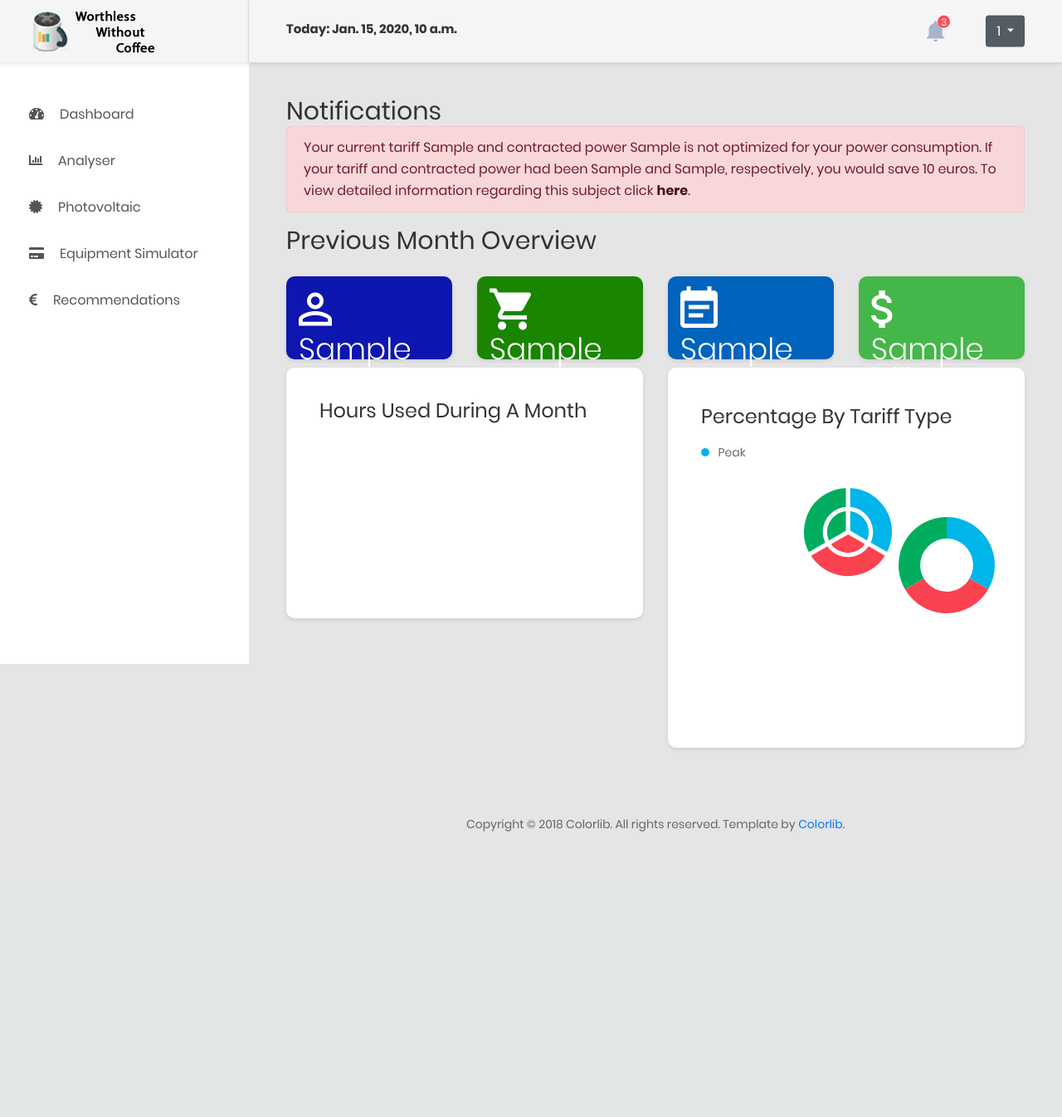
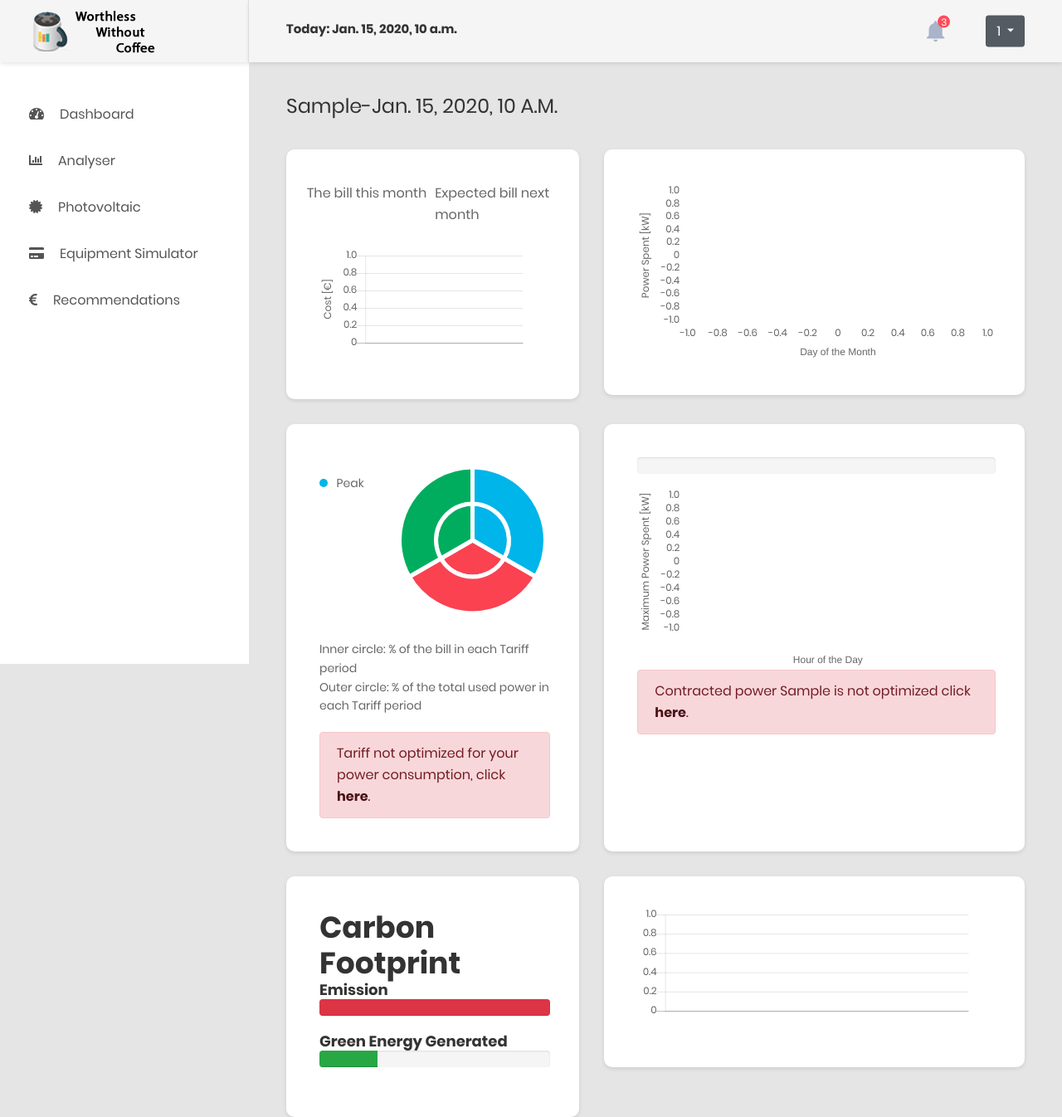
Before and after one commit to energy-army-knife/hack-the-electron-a, a Django app: template webapp/template/CoolAdmin/index.html in a window 1280 px wide. Shown: the whole page at 83% size. Before the commit the page ends 1002 px from the top, so only its background shows below. Run offline with Django 3.2, Linux system fonts and the light colour scheme; the template is opened without the code that fills it: most values are stand-ins (such as "Sample title", 1, 10 or a date in 2020); a map, chart or similar area stays blank; parts of the project's set-up code (start-up, migrations or seed data) failed here and were passed over; some libraries are stand-ins or nearby versions.

Commit message:
Improved UI.

```diff
--- a/webapp/template/CoolAdmin/contract_subscription.html
+++ b/webapp/template/CoolAdmin/contract_subscription.html
@@ -88,7 +88,7 @@
                   <div class="card-body">
                     <h1 class="title-price">{{ small_adjustment_price }} <span class="price-label">€/year</span> </h1>
                     <p class="card-text">This contracted power is bellow the maximum registered in two years. Besides you
-                    only surpass the limit {{percentil_small_adjustment}} of the times! Do your think you change you habits and save money?</p>
+                    only surpass the limit {{percentil_small_adjustment}}% of the times! Do your think you can change you habits and save money?</p>
                   </div>
                 </div>
             {% endif %}
@@ -98,7 +98,7 @@
                       <div class="card-body">
                         <h1 class="title-price">{{ medium_adjustment_price }} <span class="price-label">€/year</span> </h1>
                         <p class="card-text">With a little bit more effort you can lower your bill! Currently you cross the
-                            limit {{percentil_some_adjustments }} , are you willing to change tour routine to save money?</p>
+                            limit {{percentil_some_adjustments }}%, are you willing to change tour routine to save money?</p>
                       </div>
                     </div>
 
--- a/webapp/template/CoolAdmin/index.html
+++ b/webapp/template/CoolAdmin/index.html
@@ -6,15 +6,89 @@
         var percentage_last_month_peak = {{ percentage_last_month_peak }};
         var percentage_last_month_off_peak = {{ percentage_last_month_off_peak }};
 
-        var power_spent_by_hours = JSON.parse("{{ power_spent_by_hours }}");
-        var power_spent_by_hours_label= JSON.parse("{{ power_spent_by_hours_label }}");
+        var power_spent_by_hours = {{ power_spent_by_hours|safe }};
+        var power_spent_by_hours_label= {{ power_spent_by_hours_label|safe }};
         var percentage_last_month_super_off_peak = {{ percentage_last_month_super_off_peak }};
 
         var percentage_last_month_peak_cost = {{ percentage_last_month_peak_cost }};
         var percentage_last_month_off_peak_cost = {{ percentage_last_month_off_peak_cost }};
         var percentage_last_month_super_off_peak_cost = {{ percentage_last_month_super_off_peak_cost }};
 
+        var power_loader_meter_hours_max = {{ power_loader_meter_hours_max|safe }};
+
+        var bar_plot_values = {{ bar_plot_values|safe }};
+        var bar_plot_labels = {{ bar_plot_labels|safe }};
+
+        var appliances_label = {{ appliances_label|safe }};
+        var appliances_data = {{ appliances_data|safe }};
+
+        var datasets_overview = {{ datasets_overview|safe }};
+
+        var datasets_overview_month = [];
+
+        var i;
+
+        for (var j=0; j<datasets_overview.length; j++) {
+            var data = [];
+            for (i = 0; i < datasets_overview[j]["x"].length; i++) {
+            data.push({x: datasets_overview[j]["x"][i], y: datasets_overview[j]["y"][i]})
+          }
+            if (datasets_overview[j]["doted"] == "true") {
+                datasets_overview_month.push({
+                    data: data,
+                    label: datasets_overview[j]["label"],
+                    borderColor: datasets_overview[j]["color"],
+                    backgroundColor: 'transparent',
+                    borderDash: [5, 5],
+                    borderWidth: 3.5,
+                    pointStyle: 'circle',
+                    pointRadius: 0,
+                    pointBorderColor: 'transparent',
+                    pointBackgroundColor: datasets_overview[j]["color"],
+                });
+            }
+            else {
+                datasets_overview_month.push({
+                    data: data,
+                    label: datasets_overview[j]["label"],
+                    borderColor: datasets_overview[j]["color"],
+                    backgroundColor: 'transparent',
+                    borderWidth: 3.5,
+                    pointStyle: 'circle',
+                    pointRadius: 0,
+                    pointBorderColor: 'transparent',
+                    pointBackgroundColor: datasets_overview[j]["color"],
+                });
+            }
+        }
+
+
     </script>
+
+    <style>
+        .center-div{
+            margin: 0;
+            position: absolute;
+            top: 50%;
+            left: 50%;
+            transform: translate(-50%, -50%);
+        }
+        .plot-position{
+            margin: 0;
+            position: static;
+            bottom: 20%;
+        }
+        .alert-position{
+            margin: 0;
+            position: static;
+            bottom: 10%;
+        }
+        .box-image-alert-bill{
+            padding-right: 10px;
+            height: 20px;
+            padding-left: 10px;
+        }
+    </style>
 {% endblock %}
 
 
@@ -23,129 +97,66 @@
 <!-- MAIN CONTENT-->
 <div class="main-content">
     <div class="section__content section__content--p30">
-        <div class="container-fluid">
+        <div class="container-fluid" >
+            <h3 class="title-2 m-b-40">{{ start_month }}-{{ today }}</h3>
+
+            <div>
+                <div class="row m-b-30">
+                    <div class="col-5">
+                        <div class="au-card"  style="height: 100%">
+                            <div class="au-card-inner">
+                                <div class="row m-b-30">
+                                    <div class="col-6">
                                         <div class="row">
-                <div class="col-md-12">
-                    <div class="overview-wrap">
-                        <h2 class="title-1">Notifications</h2>
+                                            <p>The bill this month</p>
+                                            {% if bar_plot_values.0 < bar_plot_values.1%}
+                                                <img class="box-image-alert-bill" src="{% static "images/icon/up.png" %}" alt="Billing is higher">
+                                                <h3 style="color: #ff1a00">{{ percentage_bill.0 }}%</h3>
+                                            {% elif bar_plot_values.0 > bar_plot_values.1%}
+                                                <img class="box-image-alert-bill" src="{% static "images/icon/down.png" %}" alt="Billing is lower">
+                                                <h3 style="color: #00a102">{{ percentage_bill.0 }}%</h3>
+                                            {% endif %}
+                                        </div>
+                                    </div>
+                                    <div class="col-6">
+                                        <div class="row">
+                                            <p>Expected bill next month</p>
+                                             {% if bar_plot_values.1 < bar_plot_values.2%}
+                                                <img class="box-image-alert-bill" src="{% static "images/icon/up.png" %}" alt="Billing is higher">
+                                                <h3 style="color: #ff1a00">{{ percentage_bill.1 }}%</h3>
+                                            {% elif bar_plot_values.1 > bar_plot_values.2%}
+                                                <img class="box-image-alert-bill" src="{% static "images/icon/down.png" %}" alt="Billing is lower">
+                                                <h3 style="color: #00a102">{{ percentage_bill.1 }}%</h3>
+                                            {% endif %}
+                                        </div>
+                                    </div>
+
+
+                                </div>
+
+
+                                <canvas id="barChart"></canvas>
+
                             </div>
                         </div>
                     </div>
-            {% if current_tariff != best_tariff and  contracted_power != best_contracted_power%}
-                <div class="alert alert-danger" role="alert">
-                  Your current tariff {{ current_tariff }} and contracted power {{ contracted_power }} is not optimized for your
-                    power consumption. If your tariff and contracted power had been {{ best_tariff }} and
-                    {{ contracted_power }}, respectively, you would save {{ tariff_savings }} euros. To view detailed information
-                    regarding this subject click <a href="#" class="alert-link">here</a>.
-                </div>
-
-            {% elif current_tariff != best_tariff %}
-                <div class="alert alert-danger" role="alert">
-                  Your current tariff {{ contracted_power }} is not optimized for your power consumption, it should be {{ best_tariff }}.
-                     To view detailed information regarding this subject click <a href="#" class="alert-link">here</a>.
-                </div>
-            {% elif contracted_power != best_contracted_power %}
-                <div class="alert alert-danger" role="alert">
-                  Your current contracted power {{ contracted_power }} is not optimized for your power consumption, it should be {{ best_contracted_power }}.
-                     To view detailed information regarding this subject click <a href="#" class="alert-link">here</a>.
-                </div>
-            {% endif %}
-
-            {% if billing_period_month_last_year < billing_period_month%}
-                <div class="alert alert-danger" role="alert">
-                  You are expending more this month than in same period last year! Your current bill is
-                    {{ billing_period_month }}€ and in the same period last year was {{ billing_period_month_last_year }}€.
-                </div>
-            {% elif billing_period_month_last_year > billing_period_month %}
-                <div class="alert alert-success" role="alert">
-                  Congratulations! You are expending less this month than in same period last year! Your current bill is
-                    {{ billing_period_month }}€ and in the same period last year was {{ billing_period_month_last_year }}€.
-                </div>
-            {% endif %}
-            <div class="row">
-                <div class="col-md-12">
-                    <div class="overview-wrap">
-                        <h2 class="title-1">Previous Month Overview</h2>
-                    </div>
-                </div>
-            </div>
-            <div class="row m-t-25">
-                <div class="col-sm-6 col-lg-3">
-                    <div class="overview-item overview-item--c1">
-                        <div class="overview__inner">
-                            <div class="overview-box clearfix">
-                                <div class="icon">
-                                    <i class="zmdi zmdi-account-o"></i>
-                                </div><br>
-                                <div class="text">
-                                    <h2>{{ contracted_power }}</h2>
-                                    <span>Contracted Power</span>
+                    <div class="col-7">
+                        <div class="au-card">
+                            <div class="au-card-inner">
+                                <canvas id="overview-month-chart"></canvas>
                             </div>
                         </div>
                     </div>
                 </div>
             </div>
-                <div class="col-sm-6 col-lg-3">
-                    <div class="overview-item overview-item--c2">
-                        <div class="overview__inner">
-                            <div class="overview-box clearfix">
-                                <div class="icon">
-                                    <i class="zmdi zmdi-shopping-cart"></i>
-                                </div><br>
-                                <div class="text">
-                                    <h2>{{ peak_load }}</h2>
-                                    <span>Peak load</span>
-                                </div>
-                            </div>
-                        </div>
-                    </div>
-                </div>
-                <div class="col-sm-6 col-lg-3">
-                    <div class="overview-item overview-item--c3">
-                        <div class="overview__inner">
-                            <div class="overview-box clearfix">
-                                <div class="icon">
-                                    <i class="zmdi zmdi-calendar-note"></i>
-                                </div><br>
-                                <div class="text">
-                                    <h2>{{ mean_load }}</h2>
-                                    <span>mean load</span>
-                                </div>
-                            </div>
-                        </div>
-                    </div>
-                </div>
-                <div class="col-sm-6 col-lg-3">
-                    <div class="overview-item overview-item--c4">
-                        <div class="overview__inner">
-                            <div class="overview-box clearfix">
-                                <div class="icon">
-                                    <i class="zmdi zmdi-money"></i>
-                                </div><br>
-                                <div class="text">
-                                    <h2>{{ bill }}€</h2>
-                                    <span>current bill</span>
-                                </div>
-                            </div>
-                        </div>
-                    </div>
-                </div>
-            </div>
-            <div class="row">
-                <div class="col-lg-6">
-                    <div class="au-card m-b-30">
-                        <div class="au-card-inner">
-                            <h3 class="title-2 m-b-40">Hours used during a month</h3>
-                            <canvas id="team-chart"></canvas>
-                        </div>
-                    </div>
-                </div>
-                <div class="col-lg-6">
-                    <div class="au-card chart-percent-card">
-                        <div class="au-card-inner">
-                            <h3 class="title-2 tm-b-5">Percentage by tariff type</h3>
+            <div class="row m-b-30">
+                <div class="col-5">
+                    <div class="au-card" style="height: 100%">
+                        <div class="au-card-inner" style="height: 100%">
+
+                            <div class="plot-position">
                                 <div class="row no-gutters">
-                                <div class="col-xl-4">
+                                    <div class="col-4">
                                         <div class="chart-note-wrap">
                                             <div class="chart-note mr-0 d-block">
                                                 <span class="dot dot--blue"></span>
@@ -165,26 +176,72 @@
                                             {% endif %}
                                         </div>
                                     </div>
-                                <div class="col-xl-4">
-                                    <div class="percent-chart">
+
+                                <div class="col-8">
                                     <canvas id="percent-chart"></canvas>
                                 </div>
+
+                                <div class="chart-note-wrap">
+                                    <div class="chart-note mr-0 d-block">
+                                        <span>Inner circle: % of the bill in each Tariff period</span>
                                     </div>
-                                <div class="col-xl-4">
-                                    <div class="percent-chart">
-                                        <canvas id="percent-chart-2"></canvas>
+                                    <div class="chart-note mr-0 d-block">
+                                        <span>Outer circle: % of the total used power in each Tariff period</span>
+                                    </div>
+                                </div>
+                            </div>
+                           {% if current_tariff != best_tariff %}
+                                <div class="alert alert-danger alert-position" role="alert" style="margin-top: 20px">
+                                  Tariff not optimized for your power consumption, click <a href="{% url 'tariff_subscription' %}?meter={{ meter_id }}" class="alert-link">here</a>.
+                                </div>
+                           {% else %}
+                               <div class="alert alert-success alert-position" role="alert" style="margin-top: 20px">
+                                  Congratulations! Your current tariff {{ current_tariff }} is optimized for your power consumption! Detailed info <a href="{% url 'tariff_subscription' %}?meter={{ meter_id }}" class="alert-link">here</a>.
+                                </div>
+                          {% endif %}
+
                       </div>
                     </div>
                 </div>
                 </div>
+                <div class="col-7">
+                    <div class="au-card" style="height: 100%">
+                        <div class="au-card-inner" style="height: 100%">
+                        <div class="progress">
+                          <div class="progress-bar" role="progressbar" style="width: {{ percentage_contracted_power_registered }}%;" aria-valuenow="{{ percentage_contracted_power_registered }}" aria-valuemin="0" aria-valuemax="100">{{ max_contracted_power_registered }}/{{ contracted_power }} kW</div>
+                        </div>
+
+                        <canvas id="power-mean-month"></canvas>
+                          {% if contracted_power != best_contracted_power %}
+                            <div class="alert alert-danger alert-position" role="alert">
+                              Contracted power {{ contracted_power }} is not optimized click <a href="{% url 'contract_subscription' %}?meter={{ meter_id }}" class="alert-link">here</a>.
+                            </div>
+                        {% endif %}
                       </div>
                     </div>
                 </div>
-
+            </div>
         <div class="row">
-                <div class="col-md-12">
-                    <div class="copyright">
-                        <p>Copyright © 2018 Colorlib. All rights reserved. Template by <a href="https://colorlib.com">Colorlib</a>.</p>
+            <div class="col-5">
+                <div class="au-card">
+                    <div class="au-card-inner">
+                        <h1>Carbon Footprint</h1>
+                        <h4>Emission</h4>
+                        <div class="progress">
+                          <div class="progress-bar bg-danger" role="progressbar" style="width: 100%" aria-valuenow="100" aria-valuemin="0" aria-valuemax="100"></div>
+                        </div>
+                        <h4>Green Energy Generated</h4>
+                        <div class="progress">
+                          <div class="progress-bar bg-success" role="progressbar" style="width: 25%" aria-valuenow="25" aria-valuemin="0" aria-valuemax="100"></div>
+                        </div>
+                    </div>
+                </div>
+            </div>
+            <div class="col-7">
+                <div class="au-card">
+                    <div class="au-card-inner">
+                        <canvas id="appliancesbarChart"></canvas>
+                    </div>
                 </div>
             </div>
         </div>
--- a/webapp/template/CoolAdmin/js/main.js
+++ b/webapp/template/CoolAdmin/js/main.js
@@ -285,6 +285,7 @@
             },
             legend: {
               display: true,
+              position: "right",
               labels: {
                 usePointStyle: true,
                 fontFamily: 'Poppins',
```
Also changed, not shown: webapp/template/CoolAdmin/analyser.html (renamed from webapp/template/CoolAdmin/tariff_analyser.html, +3 -19 lines), webapp/template/CoolAdmin/device_simulator.html (+26 -13 lines), webapp/template/CoolAdmin/index_2.html (deleted, +0 -252 lines), webapp/template/CoolAdmin/pv.html (+38 -22 lines), webapp/views.py (+16 -8 lines). Lines whose indentation alone changed are shown as unchanged.
